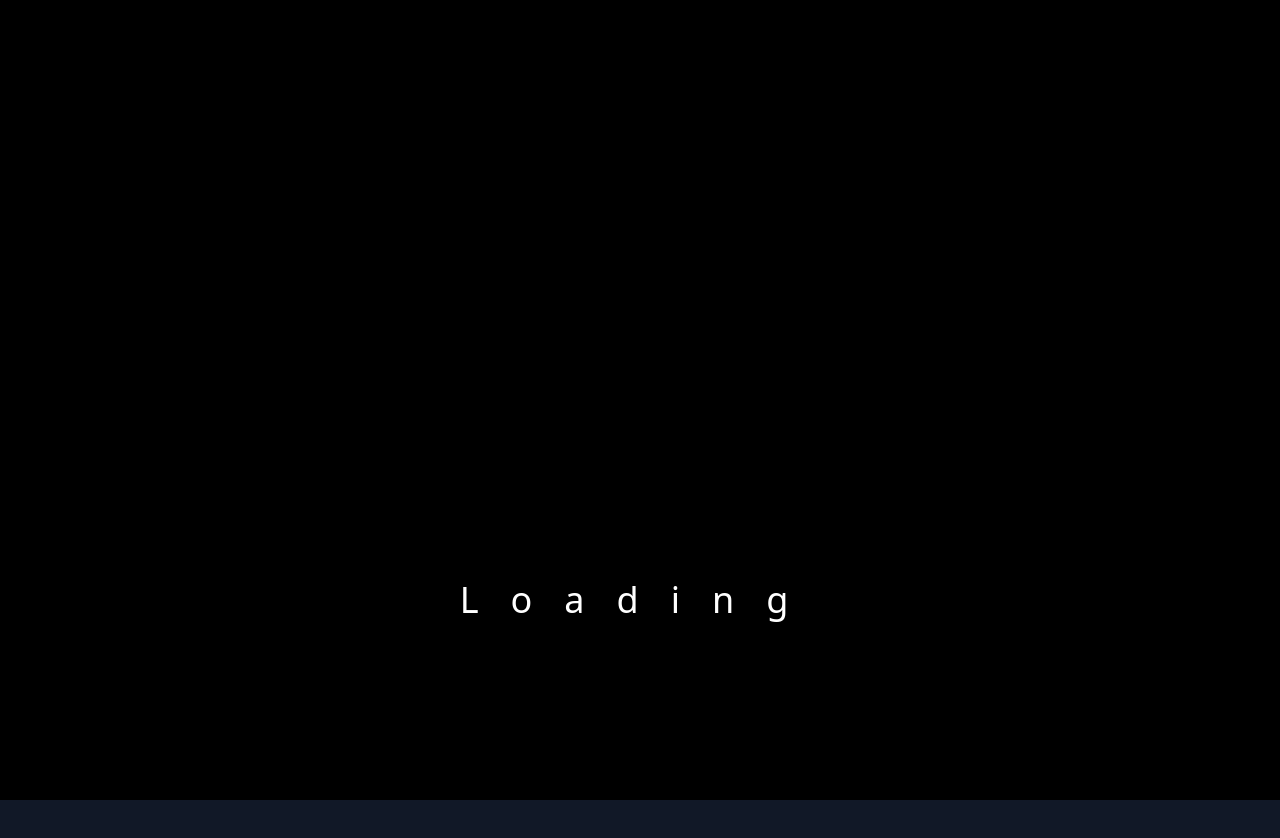
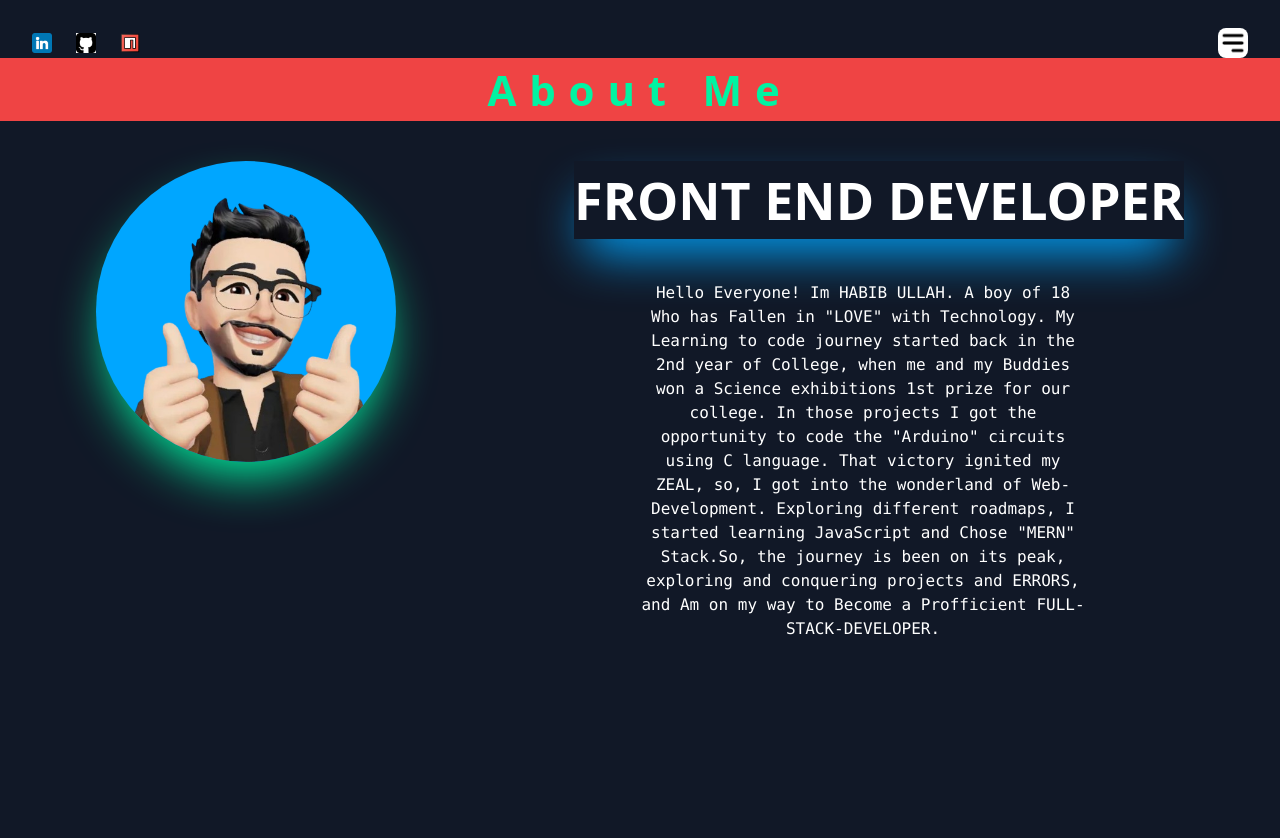
Before and after one commit to Habib-bhai/nextJs-Portfolio-with-Gsap, a Next.js app: page /about in a window 1280 px wide. Shown: the top 838 px of the page. Built offline with nearby package versions, Linux system fonts and the light colour scheme.

Commit message:
error detection

```diff
--- a/app/components/loader.tsx
+++ b/app/components/loader.tsx
@@ -8,18 +8,19 @@ import { useEffect, useState } from 'react';
 
 export default function LoadingScreen() {
 
-  const [width, setWidth] = useState<number | null>(null);
+  const breakpoints = {
+    sm: 640,
+    md: 768
+  }
+  const [width, setWidth] = useState<number>(0);
 
   useEffect(() => {
     if (typeof window !== 'undefined') {
       // Code that uses window
       setWidth(window.innerWidth);
     }
-  }, []);
-  const breakpoints = {
-    sm: 640,
-    md: 768
-  }
+  },[]);
+
 
     useGSAP(()=>{
 
@@ -30,18 +31,17 @@ export default function LoadingScreen() {
             y: 200
         })
 
-        if(width && width > breakpoints.sm){
-
+        if( width > breakpoints.sm){
           gsap.to(".loader", {
             y: -1000,
-            duration: 0.5,
+            duration: 1,
             delay: 1,
             borderBottomRightRadius:`50%`,
             borderBottomLeftRadius:`50%`,
           })
         }
 
-        else if(width && width < breakpoints.sm){
+        else if(width < breakpoints.sm){
           gsap.to(".loader", {
             y: -1000,
             duration: 0.5,
--- a/app/components/navbar.tsx
+++ b/app/components/navbar.tsx
@@ -4,7 +4,6 @@ import { useGSAP } from "@gsap/react"
 import gsap from "gsap"
 import Image from "next/image"
 import Link from "next/link"
-
 
 function Navbar() {
 
@@ -24,7 +23,8 @@ function Navbar() {
             opacity: 0
         })
 
-    })
+
+    },[])
     tl.pause()
 
 
@@ -40,15 +40,13 @@ function Navbar() {
 
                     <Link href={"https://www.npmjs.com/~habib-ullah"} target="_blank"><li><Image src={"/programing.png"} alt="npm" height={20} width={20} /> </li></Link>
                 </ul>
-                <Image src={"/menu.png"} alt="hamburger menu" height={30} width={30} className="z-0 cursor-pointer mt-7 bg-white rounded-lg"
+                <Image src={"/menu.png"} alt="hamburger menu" height={30} width={30} className="z-0 cursor-pointer mt-7 bg-white rounded-lg "
                     onClick={function () {
-
                         tl.restart()
-
                     }}
                 />
 
-                <div className="sideBar sm:w-[30vw] w-[100vw] h-[70vh] bg-red-600 bg-opacity-50 text-white absolute top-0 right-0 z-10  backdrop-blur-md sm:translate-x-[30vw] translate-x-[100vw] flex flex-col justify-center gap-9  items-center text-2xl font-semibold rounded-2xl">
+                <div className="sideBar sm:w-[30vw] w-[100vw] h-[70vh] bg-red-600 bg-opacity-50 text-white absolute top-0 right-0 z-50  backdrop-blur-md sm:translate-x-[30vw] translate-x-[100vw] flex flex-col justify-center gap-9  items-center text-2xl font-semibold rounded-2xl">
 
                     <Link href={"/"} className="link"><h2>Home</h2></Link>
                     <Link href={"/about"} className="link"><h2>About</h2></Link>
--- a/app/portfolio/page.tsx
+++ b/app/portfolio/page.tsx
@@ -1,7 +1,6 @@
 "use client"
 import LoadingScreen from '../components/loader'
 import Navbar from '../components/navbar'
-import { useGSAP } from '@gsap/react'
 import gsap from 'gsap'
 import ScrollTrigger from 'gsap/dist/ScrollTrigger';
 import Card from '../components/card'
@@ -10,11 +9,11 @@ import Heading from '../components/Heading'
 import { useEffect, useState } from 'react'
 
 
-gsap.registerPlugin(useGSAP)
+// gsap.registerPlugin(useGSAP)
 gsap.registerPlugin(ScrollTrigger);
 
 function Portfolio() {
-  const [width, setWidth] = useState<number | null>(null);
+  const [width, setWidth] = useState<number>(0);
 
   useEffect(() => {
     if (typeof window !== 'undefined') {
@@ -27,9 +26,8 @@ function Portfolio() {
     sm: 640,
     md: 768
   }
-  if(width && width > breakpoints.sm){
-  useGSAP(function () {
-
+  useEffect(() => {
+    if (width > breakpoints.sm) {
       gsap.from(".cardContainer ",{
         // transform:"translateX(100%)",
         x: "220%",
@@ -42,20 +40,19 @@ function Portfolio() {
           scrub: 2
         }
       })
-  })
     }
+  }, [width, breakpoints.sm]);
+
 
   return (
     <>
       <div className='bg-gray-900 text-center sm:w-[100%] sm:h-[100%] w-screen  h-[310vh] ' >
         <LoadingScreen />
-        <Navbar />
-
+        <Navbar/>
 
        <Heading heading='PORTFOLIO'/>
 
           <div className='cardContainer w-screen h-screen  flex sm:flex-nowrap flex-wrap gap-5 justify-center items-start mt-16 '>
-
               <Link href={"https://frolicking-axolotl-41acc6.netlify.app/#"} target='_blank'><Card src='/ss1.png' h1='PORTFOLIO' headingOne='USED' headingTwo='HTML,CSS & JS' /></Link>
            <Link href={"https://simple-recipe-app-next-js.vercel.app/"} target='_blank'><Card src='/ss2.png' h1='RECIPE WEB APP' headingOne='USED' headingTwo='NEXT.JS'/></Link>
            <Link href={"https://hackathon-milestone-4-six.vercel.app/"} target='_blank'><Card src='/ss3.png' h1='RESUME BUILDER' headingOne='USED' headingTwo='HTML,CSS & TS'/></Link>
@@ -63,7 +60,7 @@ function Portfolio() {
            <Link href={"https://password-generator-brohabib.netlify.app/"} target='_blank'><Card src='/ss5.png' h1='PASSWORD GENERATOR' headingOne='USED' headingTwo='REACT.JS'/></Link>
            <Link href={"https://habib-bhai.github.io/web-based-weather-app/"} target='_blank'><Card src='/ss6.png' h1='WEATHER APP' headingOne='USED' headingTwo='HTML, CSS & JS'/></Link>
            {/* conditional rendering */}
-             {width && width > breakpoints.sm ? <><Card src='/ss5.png' h1='PASSWORD GENERATOR' headingOne='USED' headingTwo='REACT.JS'/> <Card src='/ss6.png' h1='WEATHER APP' headingOne='USED' headingTwo='HTML, CSS & JS'/><Card src='/ss6.png' h1='WEATHER APP' headingOne='USED' headingTwo='HTML, CSS & JS'/><Card src='/ss6.png' h1='WEATHER APP' headingOne='USED' headingTwo='HTML, CSS & JS'/></>: undefined }
+             {width > breakpoints.sm ? <><Card src='/ss5.png' h1='PASSWORD GENERATOR' headingOne='USED' headingTwo='REACT.JS'/> <Card src='/ss6.png' h1='WEATHER APP' headingOne='USED' headingTwo='HTML, CSS & JS'/><Card src='/ss6.png' h1='WEATHER APP' headingOne='USED' headingTwo='HTML, CSS & JS'/><Card src='/ss6.png' h1='WEATHER APP' headingOne='USED' headingTwo='HTML, CSS & JS'/></>: undefined }
           </div>
 
           </div>
```
Lines whose indentation alone changed are shown as unchanged.
